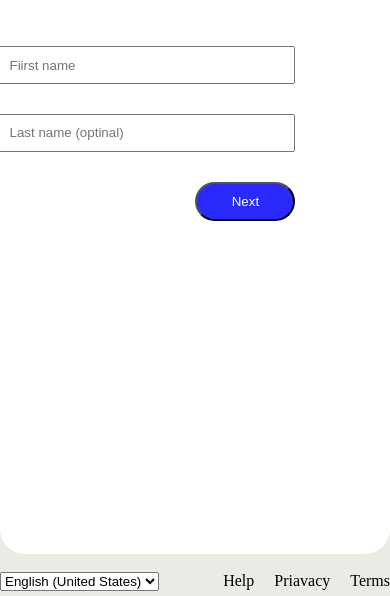
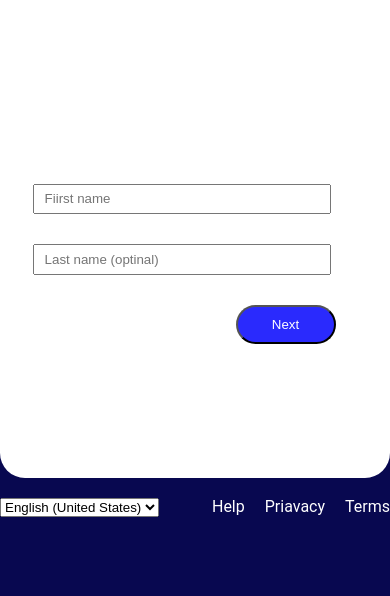
Before and after one commit to MuhammadAtifAnsari/Google-register-form-assignment, a plain HTML site: page index.html in a window 390 px wide. Shown: the part 248-844 px from the top of the page. Drawn offline with Linux system fonts and the light colour scheme.

Commit message:
new changes

```diff
--- a/index.html
+++ b/index.html
@@ -7,17 +7,15 @@
     <link rel="stylesheet" href="./style.css" type="text/css">
 </head>
 <body>
-
     <div class="container">
         <div class="parent">
             <div class="box1">
                 <div class="content-box">
-                  <span>  <img src="./assets/281764.png" alt="Googleicon" height="40" width="45"> </span>
+                  <span>  <img src="./assets/281764.png" alt="Googleicon" height="40" width="40"> </span>
                    <span class="title"> <b>Create a Google <br> Account </b></span>
                     <span>Enter your name</span>
                 </div>
                 <div class="input-box">
-
                     <input type="text" placeholder="Fiirst name">
                     <input type="text" placeholder="Last name (optinal)">
                     <button>Next</button>
--- a/style.css
+++ b/style.css
@@ -2,11 +2,11 @@
 body{
     margin: 0;
     padding: 0;
-
+     font-family: 'Roboto', sans-serif;
 }
 
 .container{
-   background-color: rgb(235, 235, 229);
+   background-color: rgb(8, 8, 80);
    height: 100vh;
    width: 100vw;
    display: flex;
@@ -17,7 +17,6 @@ body{
 .parent{
     height: 400px;
     width: 1040px;
-
 }
 
 .box1{
@@ -79,7 +78,7 @@ span{
 .right{
     display: flex;
     gap: 20px;
-
+    color: white;
 }
 
 img{
@@ -94,7 +93,8 @@ img{
 @media screen and (max-width:768px) {
     .box1{
         flex-direction: column;
-        height: 100%;
+        width: 100%;
+        height: 90%;
     }
 
     .parent{
@@ -104,6 +104,7 @@ img{
     .input-box{
         width: 80%;
         margin-left: 6%;
+        height: 50%;
     }
     .content-box{
         padding-bottom: 50px;
@@ -111,7 +112,47 @@ img{
     }
     .input-box > input{
         width:88%;
+        height: 8px;
     }
+
+    .input-box > button{
+        position: relative;
+        margin-right: 35px;
+        margin-bottom: 45px;
+    }
+
     .box2{
         padding: 0%;
+        margin-bottom: 5%;
 }
+}
+
+@media screen and (max-width:425px) {
+    .input-box{
+        margin-left: 15%;
+    }
+
+    input{
+        width: 30%;
+    }
+}
+
+@media screen and (max-width:320px) {
+    .content-box{
+        font-size: 18px;
+    }
+
+    .box-2 .left,.right{
+        font-size: 14px;
+    }
+
+    .input-box{
+        margin-left: 70px;
+    }
+}
+
+@media screen and (max-width:375px) {
+    .input-box{
+        margin-left: 65px;
+    }
+}
```
